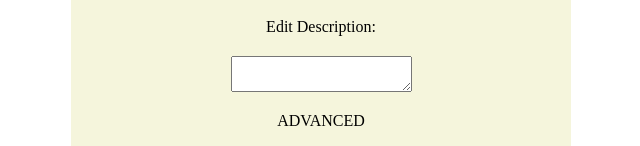
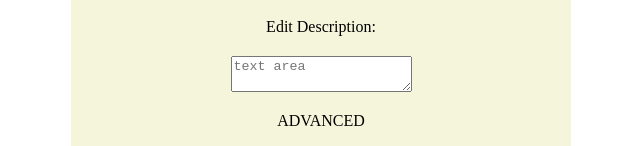
Before and after one commit to 12032002hailong/angular_core-deep, an Angular app: page / in a window 1280 px wide. Shown: the part 383-529 px from the top of the page, without its empty margins (319-959 px from the left). Built offline with nearby package versions, Linux system fonts and the light colour scheme.

Commit message:
add placeholder text-area

```diff
--- a/src/app/app.component.html
+++ b/src/app/app.component.html
@@ -14,7 +14,8 @@
       </p>
     </div>
 
-    Edit Description: <textarea></textarea>
+    Edit Description:
+    <textarea arial-label="text" placeholder="text area"></textarea>
   </app-course-card>
 
   <app-course-card
```
